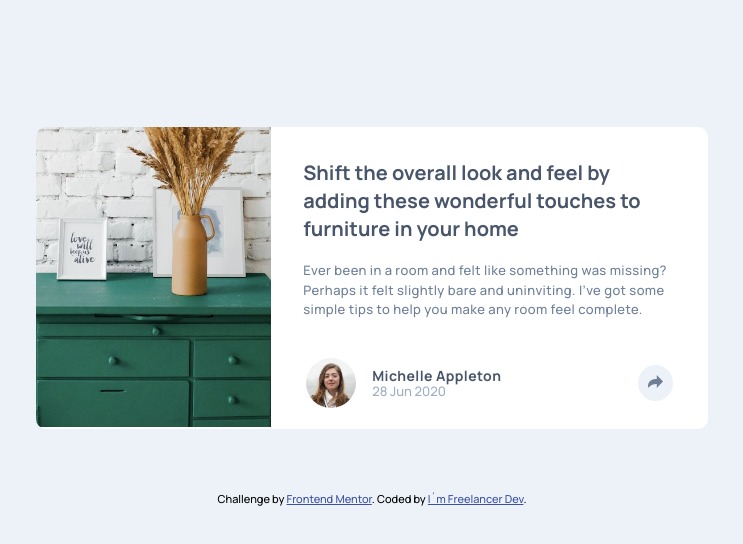
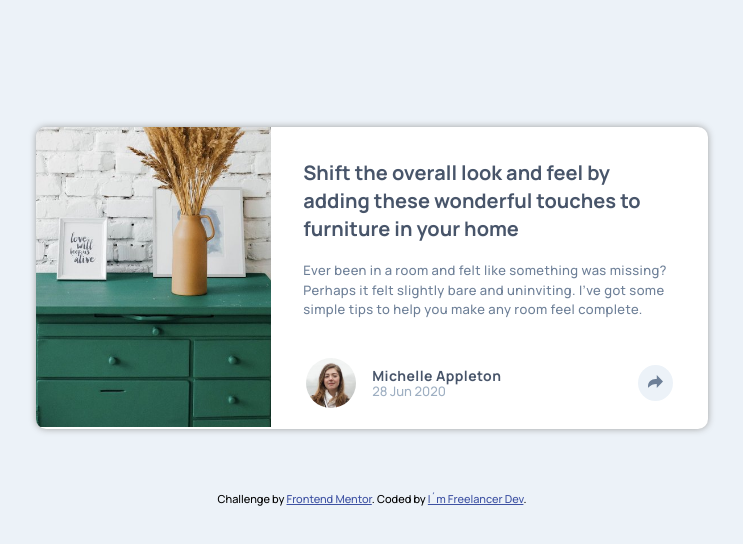
Before and after one commit to imfreelancerdev/article-preview-component, a plain HTML site: page index.html in a window 1280 px wide. Shown: the whole page, without its empty margins (268-1011 px from the left). Drawn offline with nearby package versions, Linux system fonts and the light colour scheme; files that its build step writes are made by us from their sources.

Commit message:
box-shadow to cart

```diff
--- a/css/styles.scss
+++ b/css/styles.scss
@@ -36,6 +36,7 @@ body {
     background-color: #fff;
     display: flex;
     flex-direction: column;
+    box-shadow: 0px 0px 7px #a0a0a0;
 }
 
 .card-img {
```
Also changed, not shown: css/styles.css, 1 other file.
